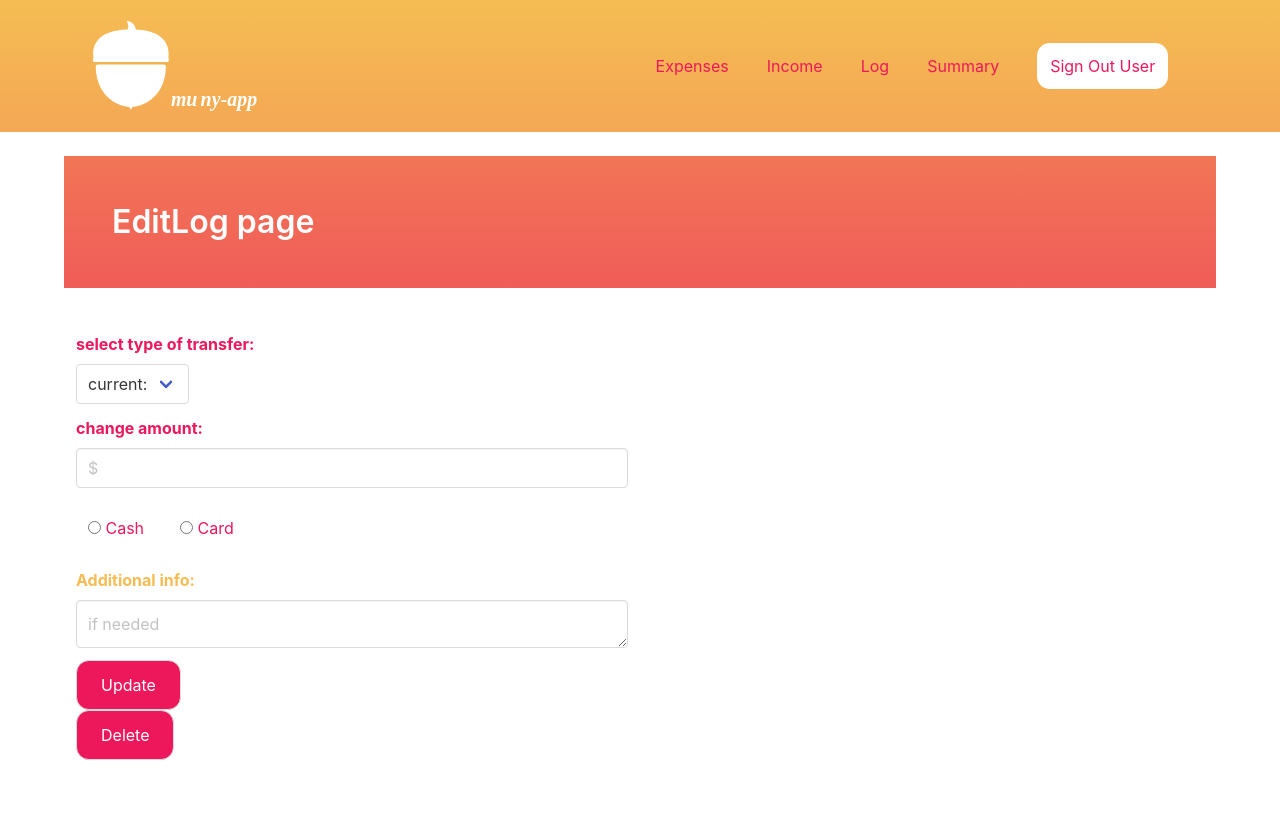
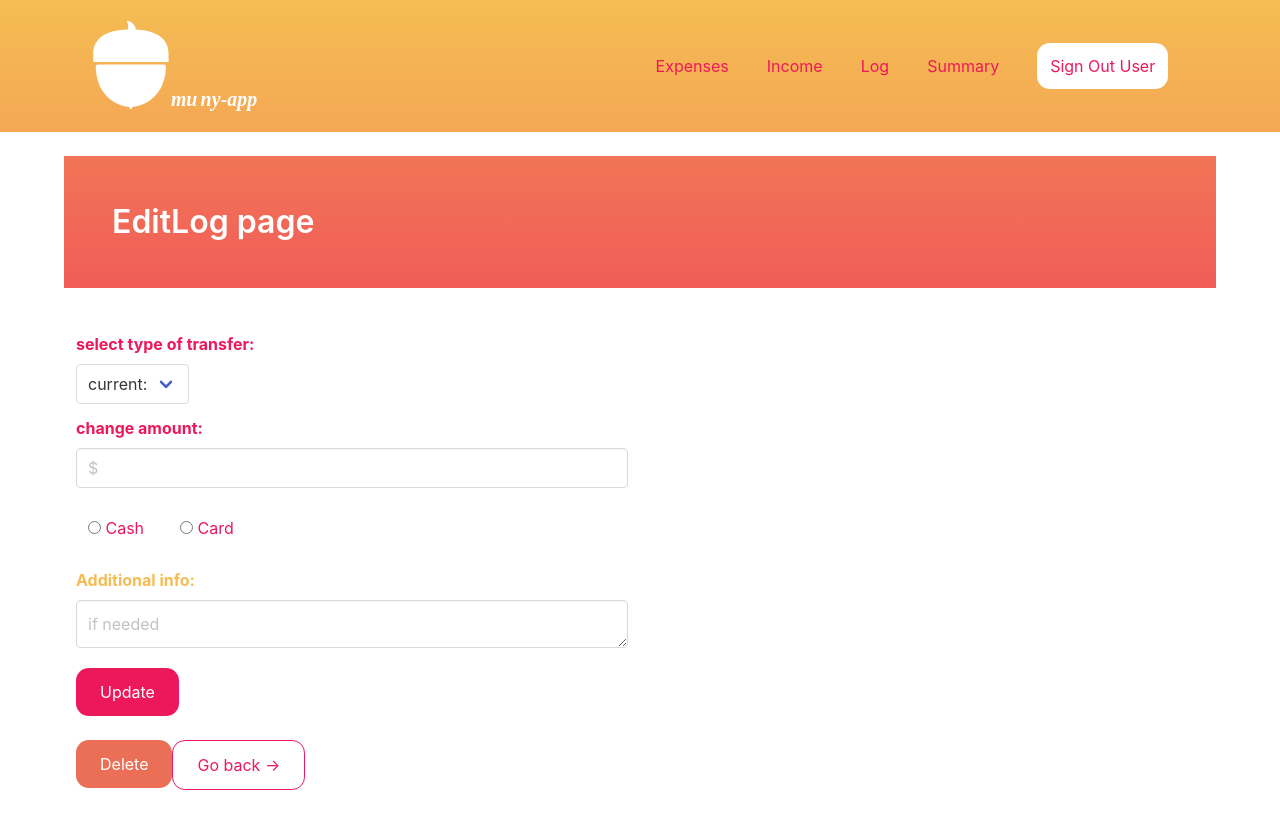
Before and after one commit to RamunasMalisauskas/muny-app, a Vue app: page /editlog/1 in a window 1280 px wide. Before the commit the page ends 800 px from the top, so only its background shows below. Built offline with nearby package versions, Linux system fonts and the light colour scheme; no server answers; the database is empty; sample sign-in values are in the browser's storage.

Commit message:
remove conformation modal + styles

```diff
--- a/src/views/app/InfoPage.vue
+++ b/src/views/app/InfoPage.vue
@@ -34,7 +34,7 @@
             </router-link>
 
             <router-link :to="/editLog/ + id">
-              <button class="button is-small">
+              <button class="button edit">
                 Edit
               </button>
             </router-link>
@@ -146,11 +146,11 @@ button {
   border-radius: 0.8em;
 }
 
-.is-small {
-  margin-top: 3em;
+.edit {
+  margin-top: 1.5em;
+  color: #fff;
+  background: #ed185b;
+  padding: 1.5em;
   border-radius: 0.8em;
-  border: 0 solid;
-  background: #eb6e56;
-  color: #fff;
 }
 </style>
--- a/src/views/app/editLog.vue
+++ b/src/views/app/editLog.vue
@@ -86,18 +86,46 @@
               :message="errorMessage"
             />
 
-            <div class="control">
+            <div class="control" @click="update">
               <button class="button" :class="loading && `is-loading`">
                 Update
               </button>
             </div>
+          </form>
 
-            <router-link to="/Log">
-              <button class="remove button" @click="remove(id)">
-                Delete
-              </button>
-            </router-link>
-          </form>
+          <button class="remove button" @click="toggle">
+            Delete
+          </button>
+
+          <router-link to="/log">
+            <button class="link button">
+              Go back ->
+            </button>
+          </router-link>
+
+          <div class="modal" :class="{ 'is-active': active }">
+            <div class="modal-background" v-on:click="toggle"></div>
+            <div class="modal-content">
+              <h2 class="subtitle">Are you sure?</h2>
+
+              <div class="modal-buttons">
+                <router-link to="/log">
+                  <button class="button" @click="remove">
+                    Delete
+                  </button>
+                </router-link>
+
+                <button class="remove-modal button" @click="toggle">
+                  No
+                </button>
+              </div>
+            </div>
+            <button
+              class="modal-close is-large"
+              aria-label="close"
+              @click="toggle"
+            ></button>
+          </div>
         </div>
       </div>
     </div>
@@ -125,6 +153,7 @@ export default {
       error: false,
       errorMessage: "",
       loading: false,
+      active: false,
     };
   },
 
@@ -183,13 +212,17 @@ export default {
       }
     },
 
-    remove(id) {
+    toggle() {
+      this.active = !this.active;
+    },
+
+    remove() {
       firebase
         .firestore()
         .collection("users")
         .doc(firebase.auth().currentUser.uid)
         .collection("money")
-        .doc(id)
+        .doc(`${this.$route.params.id}`)
         .delete();
     },
   },
@@ -219,6 +252,7 @@ export default {
 
 <style scoped>
 /* major styles */
+
 .section {
   padding: 1.5em;
 }
@@ -256,10 +290,25 @@ textarea:hover {
 
 /* button styles */
 button {
+  margin-top: 0.5em;
   color: #fff;
+  border: 0;
   background: #ed185b;
   padding: 1.5em;
   border-radius: 0.8em;
+}
+
+.remove {
+  margin-top: 1.5em;
+  color: #fff;
+  background: #eb6e56;
+}
+
+.link {
+  margin-top: 1.5em;
+  color: #ed185b;
+  border: 1px solid #ed185b;
+  background: #fff;
 }
 
 button:hover {
@@ -268,7 +317,42 @@ button:hover {
   background: #fff;
 }
 
+.remove:hover,
+.remove-modal:hover {
+  color: #fff;
+  border: 1px solid #ed185b;
+  background: #ed185b;
+}
+
 .radio:hover {
   color: #f4bc53;
 }
+
+/* modal style */
+h2 {
+  color: #ed185b;
+}
+.modal-background {
+  background: #f4bc53;
+  opacity: 0.8;
+}
+
+.modal-content {
+  background: #f4bc53;
+  padding: 2em;
+  border-radius: 0.8em;
+}
+
+.modal-buttons {
+  display: flex;
+  justify-content: space-around;
+}
+
+.remove-modal {
+  color: #ed185b;
+  border: 1px solid #ed185b;
+  background: #fff;
+  padding: 1.5em;
+  border-radius: 0.8em;
+}
 </style>
```
